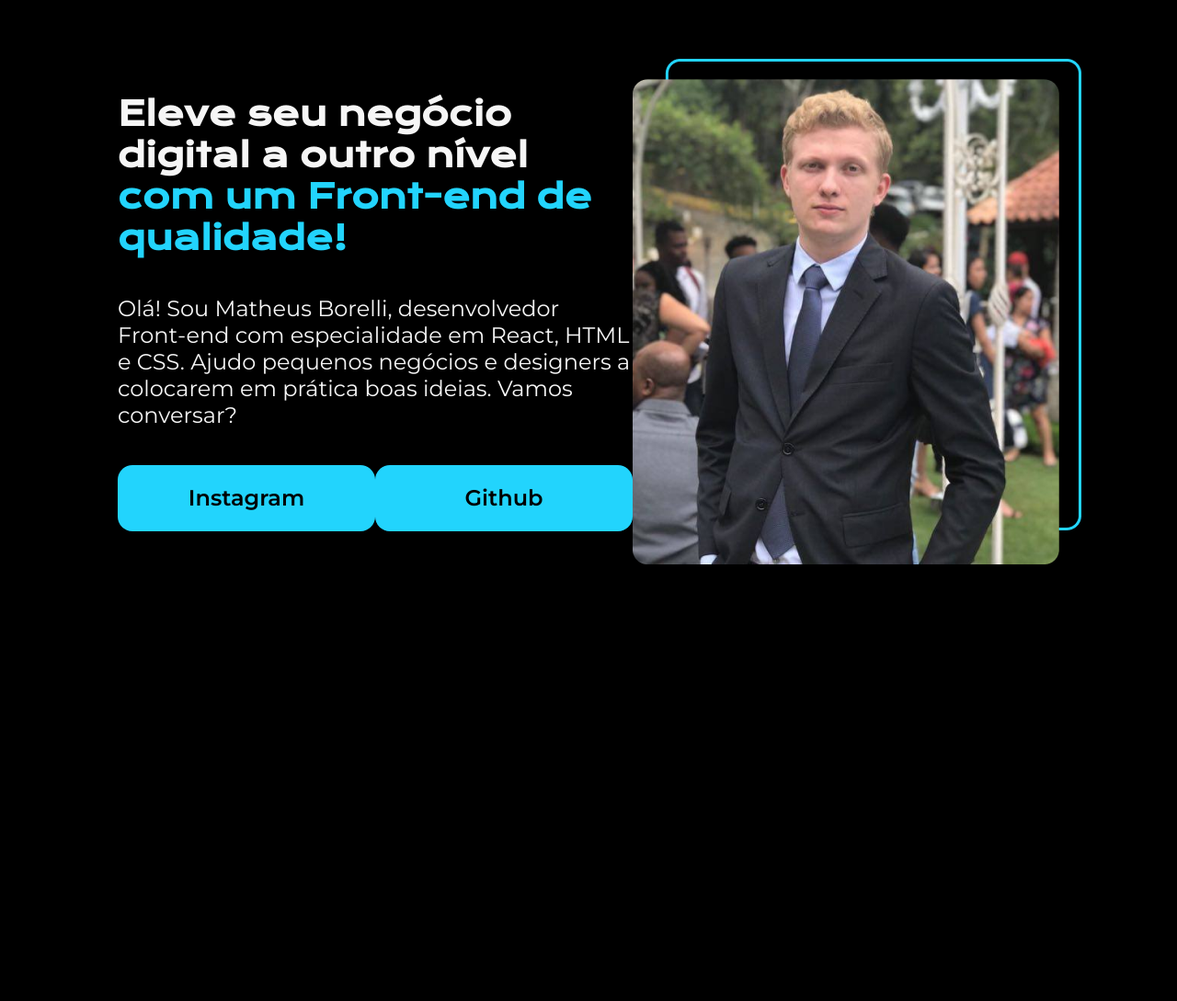
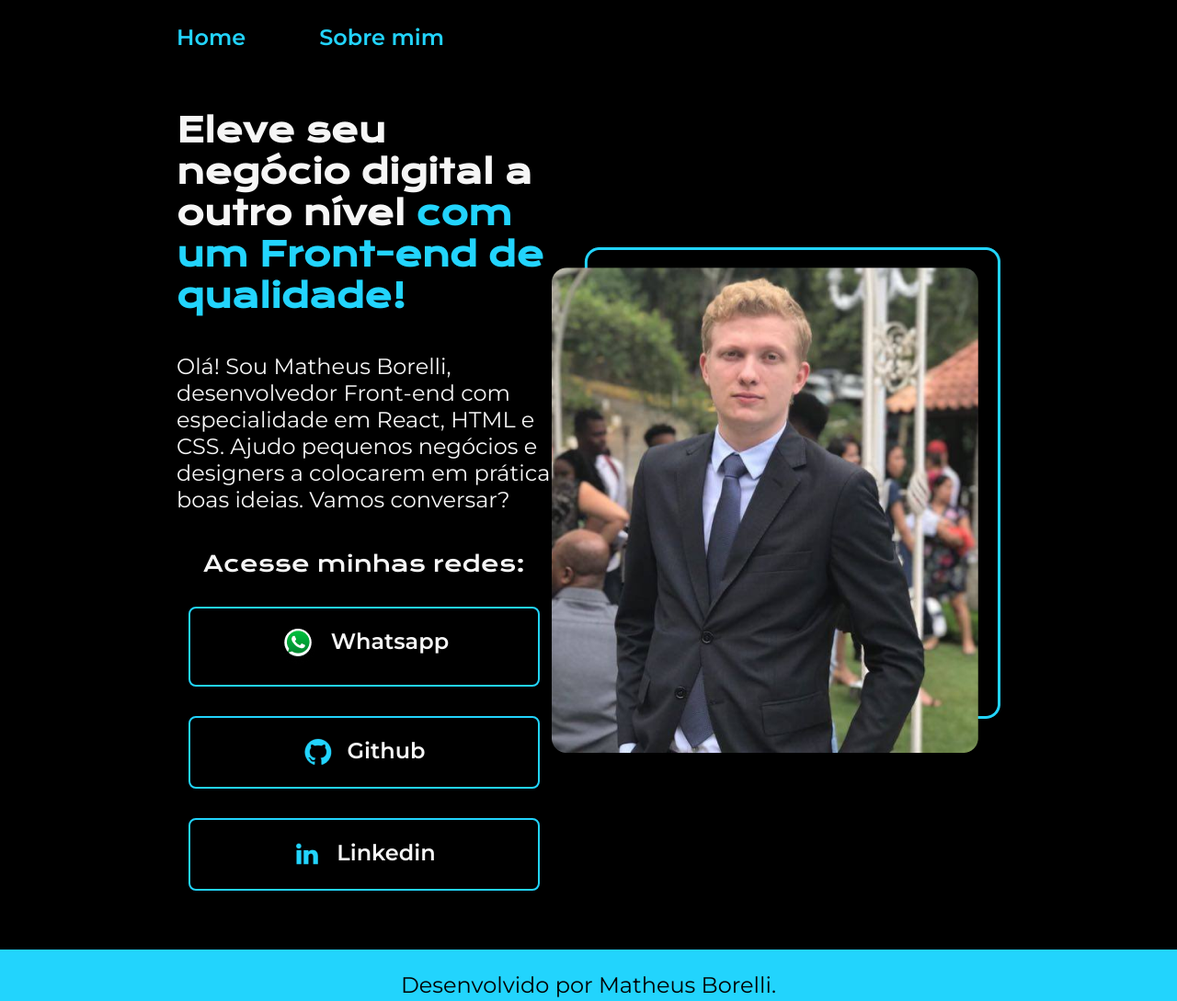
Before and after one commit to MBorelli/Portfolio, a plain HTML site: page index.html in a window 1280 px wide. Shown: the whole page at 92% size. Before the commit the page ends 864 px from the top, so only its background shows below. Drawn offline with nearby package versions, Linux system fonts and the light colour scheme.

Commit message:
Atualizando pagina com novos links, Menu, rodape e Sobre mim

```diff
--- a/index.html
+++ b/index.html
@@ -5,21 +5,36 @@
     <meta http-equiv="X-UA-Compatible" content="IE=edge">
     <meta name="viewport" content="width=device-width, initial-scale=1.0">
     <title>Portfolio</title>
-    <link rel="stylesheet" href="style.css">
+    <link rel="stylesheet" href="./styles/style.css">
 </head>
 <body>
-    <header></header>
+    <header class="cabecalho">
+        <nav class="cabecalho__menu">
+            <a class="cabecalho__menu__link" href="index.html">Home</a>
+            <a class="cabecalho__menu__link" href="about.html">Sobre mim</a>
+        </nav>
+    </header>
     <main class="apresentacao">
         <section class="apresentacao__conteudo">
             <h1 class="apresentacao__conteudo__titulo">Eleve seu negócio digital a outro nível <strong class="titulo-destaque">com um Front-end de qualidade!</strong></h1>
             <p class="apresentacao__conteudo__texto">Olá! Sou Matheus Borelli, desenvolvedor Front-end com especialidade em React, HTML e CSS. Ajudo pequenos negócios e designers a colocarem em prática boas ideias. Vamos conversar?</p>
             <div class="apresentacao__links">
-                <a class="apresentacao__links__link" href="http://instagram.com/matheusborelli">Instagram</a>
-                <a class="apresentacao__links__link" href="https://github.com/MBorelli">Github</a>
+                <h2 class="apresentacao__links__subtitulo">Acesse minhas redes:</h2>
+                <a class="apresentacao__links__link" href="https://wa.me/55011989109331">
+                    <img src="assets/Whatsapp logo.png" alt="Logo Whatsapp">
+                    Whatsapp</a>
+                <a class="apresentacao__links__link" href="https://github.com/MBorelli">
+                    <img src="assets/Logo Github.png" alt="Logo Github">
+                    Github</a>
+                <a class="apresentacao__links__link" href="https://www.linkedin.com/in/matheus-borelli-bb58aa26/">
+                    <img src="assets/Logo linkedin.png" alt="Logo Linkedin">
+                    Linkedin</a>
             </div>
         </section>
-        <img src="Imagem.png" alt="Foto do Matheus Borelli">
+        <img src="assets/Imagem.png" alt="Foto do Matheus Borelli">
     </main>
-    <footer></footer>
+    <footer class="rodape">
+        <p>Desenvolvido por Matheus Borelli.</p>
+    </footer>
 </body>
 </html>
--- a/style.css
+++ /dev/null
@@ -1,62 +0,0 @@
-@import url('https://fonts.googleapis.com/css2?family=Krona+One&family=Montserrat:wght@300;400;600&family=Open+Sans:wght@300;400;700&display=swap');
-
-
-* {
-    margin: 0;
-    padding: 0;
-}
-
-body {
-    height: 100vh;
-    box-sizing: border-box;
-    background-color: #000000;
-    color: #F6F6F6;
-}
-
-.titulo-destaque {
-    color: #22d4fd;
-}
-
-.apresentacao {
-    margin: 5% 10%;
-    display: flex;
-    align-items: center;
-    justify-content: space-between;
-
-}
-
-.apresentacao__conteudo {
-    width: 593px;
-    display: flex;
-    flex-direction: column;
-    gap: 40px;
-}
-
-.apresentacao__conteudo__titulo {
-    font-size: 36px;
-    font-family: 'Krona One', sans-serif;
-}
-
-.apresentacao__conteudo__texto {
-    font-size: 24px;
-    font-family: 'Montserrat', sans-serif;
-
-}
-
-.apresentacao__links {
-    display: flex;
-    justify-content: space-between;
-}
-
-.apresentacao__links__link {
-    background-color: #22D4FD;
-    width: 280px;
-    text-align: center;
-    border-radius: 16px;
-    font-size: 24px;
-    font-weight: 600;
-    padding: 21.5px 0;
-    text-decoration: none;
-    color: #000000;
-    font-family: 'Montserrat', sans-serif;
-}
--- /dev/null
+++ b/styles/style.css
@@ -0,0 +1,116 @@
+@import url('https://fonts.googleapis.com/css2?family=Krona+One&family=Montserrat:wght@300;400;600&family=Open+Sans:wght@300;400;700&display=swap');
+
+:root {
+    --cor-primaria: #000000;
+    --cor-secundaria: #F6F6F6;
+    --cor-terciaria: #22D4FD;
+    --cor-houver: #272727;
+
+    --font-primaria: 'Krona One', sans-serif;
+    --font-secundaria: 'Montserrat', sans-serif;
+}
+
+* {
+    margin: 0;
+    padding: 0;
+}
+
+body {
+    /* height: 100vh; */
+    box-sizing: border-box;
+    background-color: var(--cor-primaria);
+    color: var(--cor-secundaria);
+}
+
+.cabecalho {
+    padding: 2% 0% 0% 15%;
+}
+
+.cabecalho__menu {
+    display: flex;
+    gap: 80px;
+}
+
+.cabecalho__menu__link {
+    font-family: var(--font-secundaria);
+    font-weight: 600;
+    font-size: 24px;
+    color: var(--cor-terciaria);
+    text-decoration: none;
+}
+
+.apresentacao {
+    padding: 5% 15%;
+    display: flex;
+    align-items: center;
+    justify-content: space-between;
+
+}
+
+.apresentacao__conteudo {
+    width: 593px;
+    display: flex;
+    flex-direction: column;
+    gap: 40px;
+}
+
+.apresentacao__conteudo__titulo {
+    font-size: 36px;
+    font-family: var(--font-primaria);
+}
+
+.titulo-destaque {
+    color: var(--cor-terciaria);
+}
+
+.apresentacao__conteudo__texto {
+    font-size: 24px;
+    font-family: var(--font-secundaria);
+
+}
+
+.apresentacao__links__subtitulo {
+    font-family: var(--font-primaria);
+    font-weight: 400;
+    font-size: 24px;
+}
+
+.apresentacao__links {
+    display: flex;
+    flex-direction: column;
+    justify-content: space-between;
+    align-items: center;
+    gap: 32px;
+}
+
+.apresentacao__links__link {
+    /* background-color: #22D4FD; */
+    display: flex;
+    justify-content: center;
+    gap: 16px;
+    border: 2px solid var(--cor-terciaria);
+    width: 378px;
+    text-align: center;
+    border-radius: 8px;
+    font-size: 24px;
+    font-weight: 600;
+    padding: 21.5px 0;
+    text-decoration: none;
+    color: var(--cor-secundaria);
+    font-family: var(--font-secundaria);
+}
+
+.apresentacao__links__link:hover {
+    background-color: var(--cor-houver);
+    /* padding: 3%; */
+}
+
+.rodape {
+    color: var(--cor-primaria);
+    background-color: var(--cor-terciaria);
+    padding: 24px;
+    text-align: center;
+    font-size: 24px;
+    font-family: var(--font-secundaria);
+    font-weight: 400;
+}
```
Also changed, not shown: about.html (added, +29 -0 lines), assets/Imagem.png (renamed from Imagem.png), assets/Logo Github.png (added), assets/Logo linkedin.png (added), assets/Whatsapp logo.png (added).
